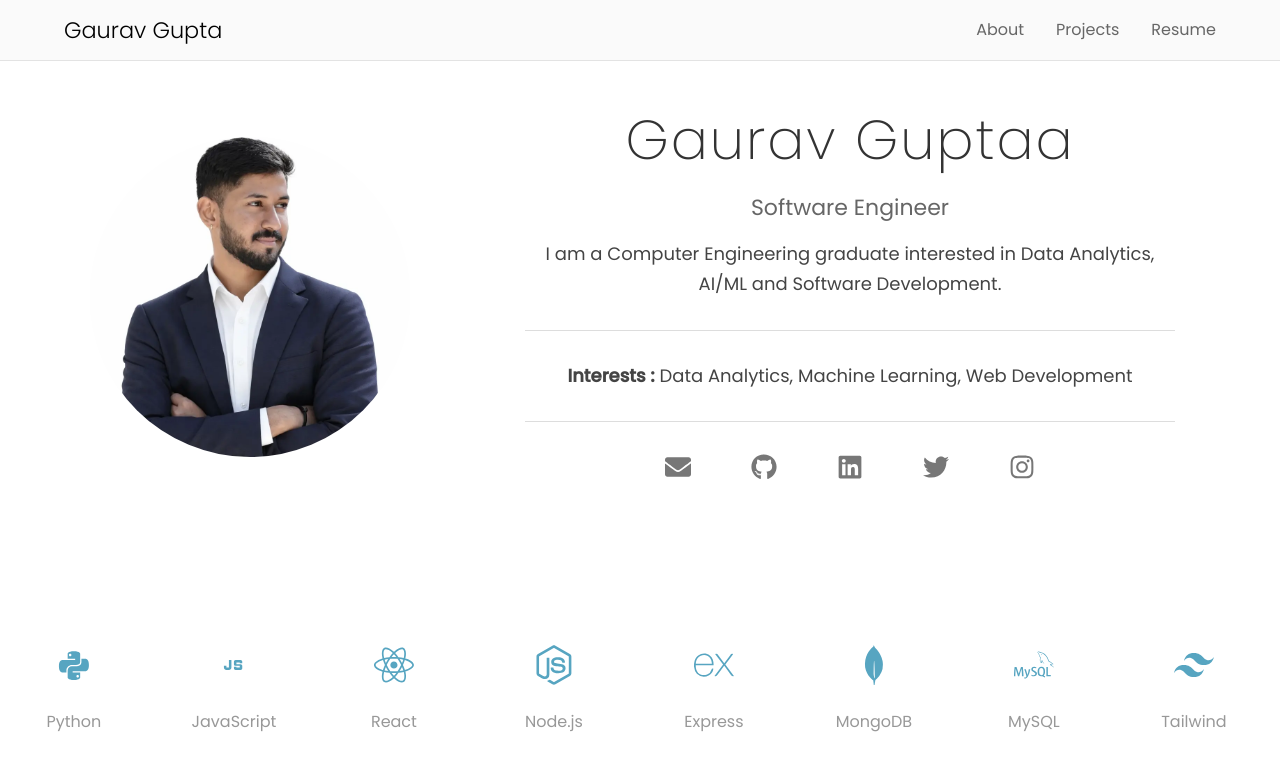
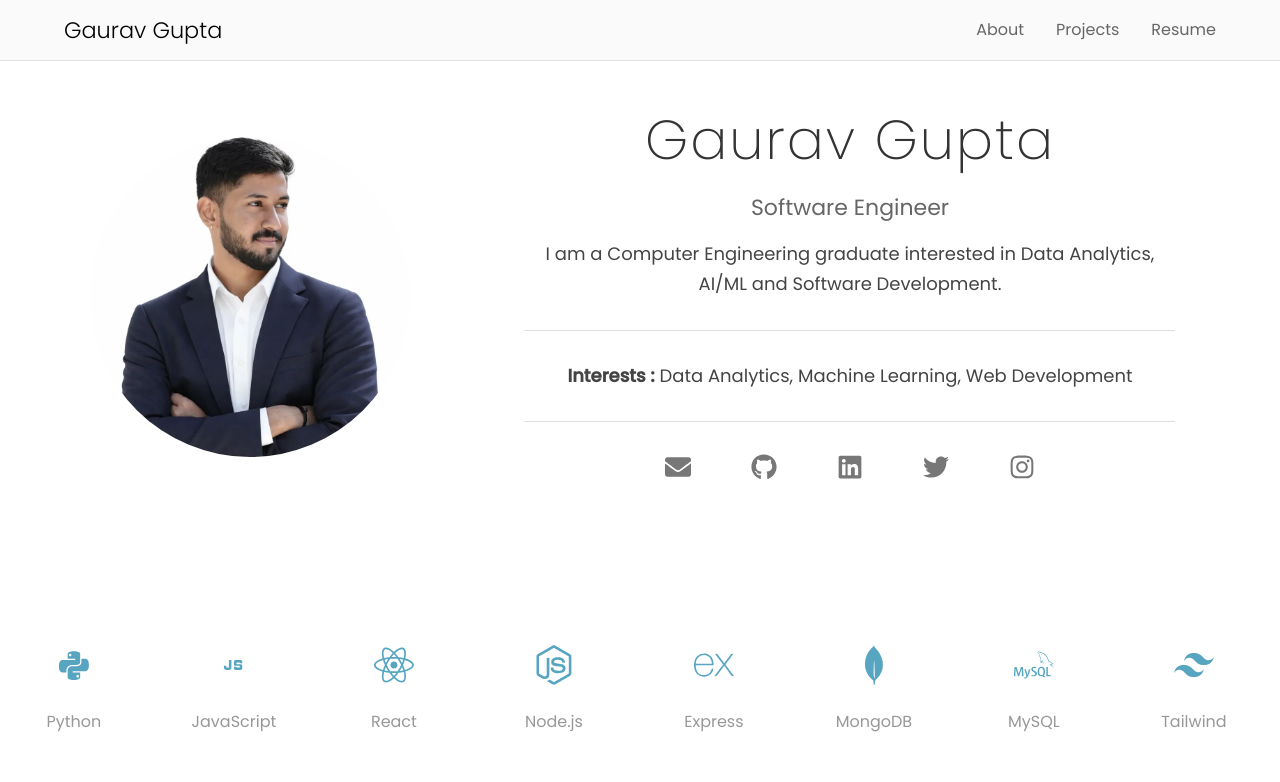
Before and after one commit to Gauravgupta873/gauravportfolio, a React (Vite) app: page / in a window 1280 px wide. Shown: the top 782 px of the page. Built offline with nearby package versions, Linux system fonts and the light colour scheme.

Commit message:
your message

```diff
--- a/src/components/Hero.jsx
+++ b/src/components/Hero.jsx
@@ -16,7 +16,7 @@ function Hero() {
 
         <div className="hero-text">
 
-          <h1>Gaurav Guptaa</h1>
+          <h1>Gaurav Gupta</h1>
 
           <h3>Software Engineer</h3>
 
```
